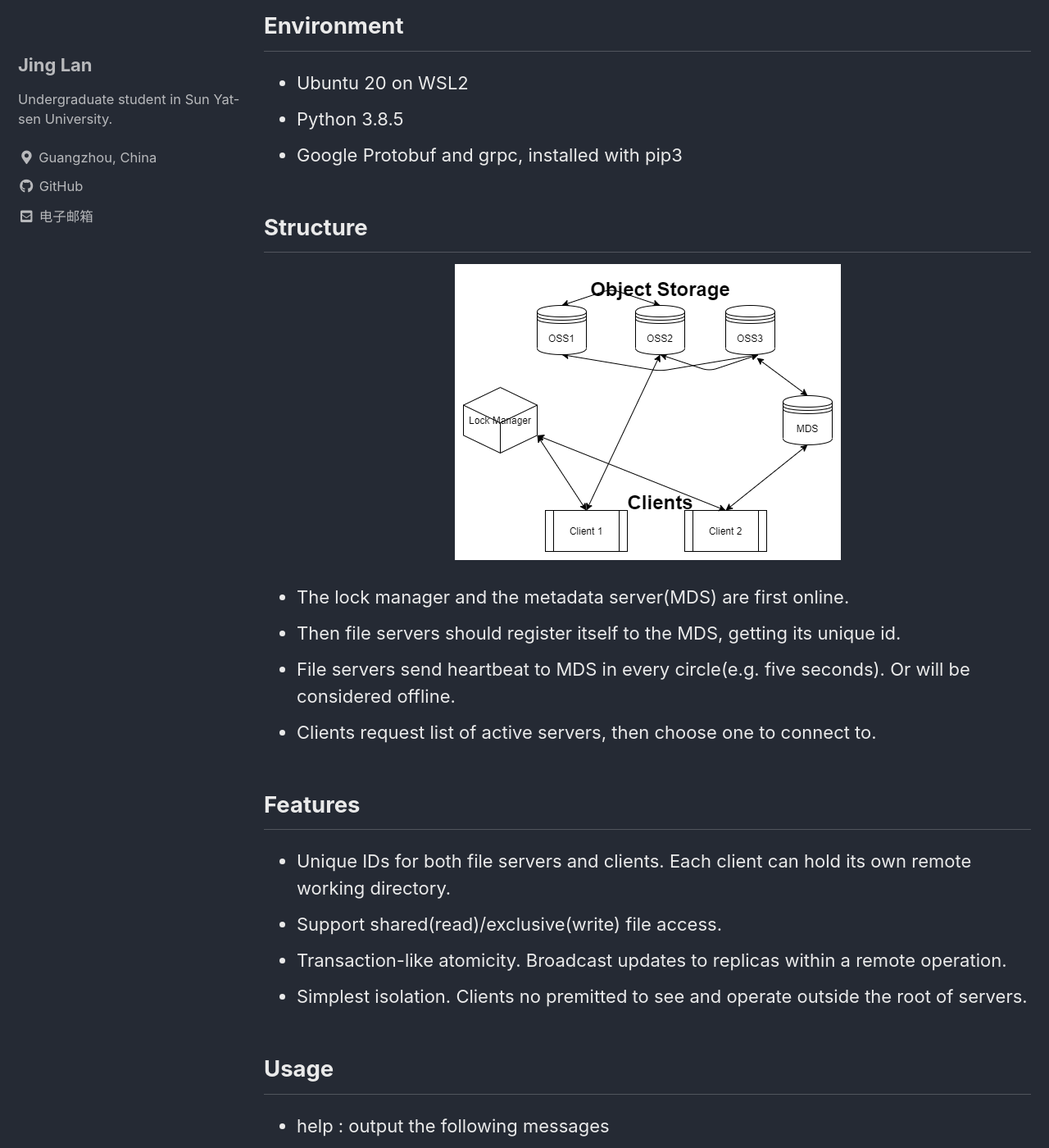
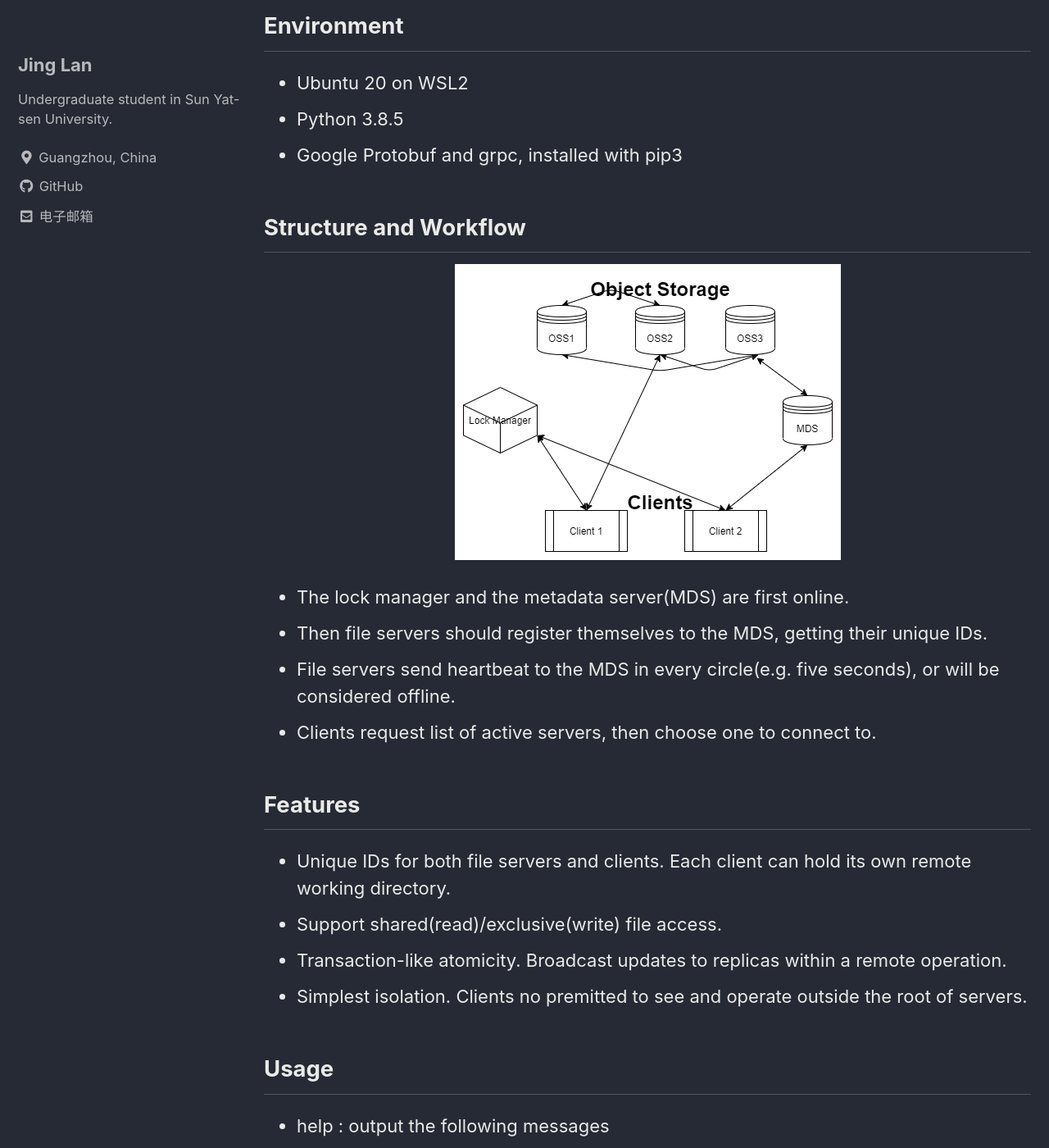
Before and after one commit to Lan-Jing/Lan-Jing.github.io, a Jekyll site: the page built from _posts/2021-1-26-dfs.md, in a window 1280 px wide and 1400 px high, scrolled down 632 px. Shown: the whole window at 82% size. Built offline with Jekyll 4.4.1, drawn with Linux system fonts in a browser that asks for light colours; cached includes are drawn as plain includes; comment, search, counter and statistics services are not loaded; some of the changed text lies outside the part shown.

Commit message:
Post modified.

```diff
--- a/_posts/2021-1-26-dfs.md
+++ b/_posts/2021-1-26-dfs.md
@@ -14,13 +14,13 @@ Jan. 24th, 2021 ~ Jan. 25th, 2021
 * Python 3.8.5
 * Google Protobuf and grpc, installed with pip3
 
-## Structure
+## Structure and Workflow
 
 ![struct]({{ site.url }}{{ site.baseurl }}/assets/images/struct.png){: .align-center}
 
 * The lock manager and the metadata server(MDS) are first online.
-* Then file servers should register itself to the MDS, getting its unique id.
-* File servers send heartbeat to MDS in every circle(e.g. five seconds). Or will be considered offline.
+* Then file servers should register themselves to the MDS, getting their unique IDs.
+* File servers send heartbeat to the MDS in every circle(e.g. five seconds), or will be considered offline.
 * Clients request list of active servers, then choose one to connect to.
 
 ## Features
```
